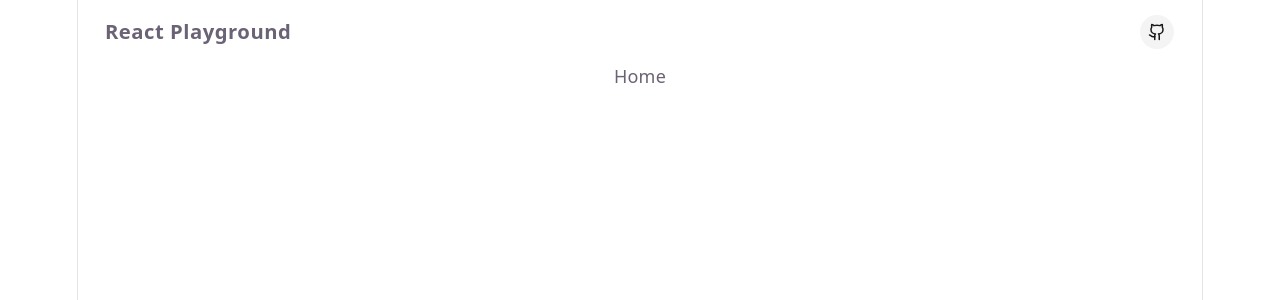
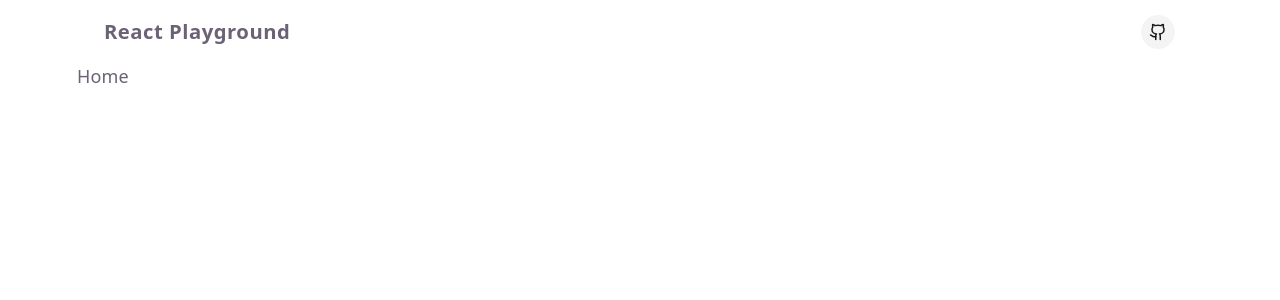
Before and after one commit to heycleo/react-playground, a React (Vite) app: page / in a window 1280 px wide. Shown: the top 300 px of the page. Built offline with nearby package versions, Linux system fonts and the light colour scheme.

Commit message:
style(layout): remove text-align and border-inline from #root

```diff
--- a/src/index.css
+++ b/src/index.css
@@ -121,8 +121,6 @@
   width: 1126px;
   max-width: 100%;
   margin: 0 auto;
-  text-align: center;
-  border-inline: 1px solid var(--border);
   min-height: 100svh;
   display: flex;
   flex-direction: column;
```
